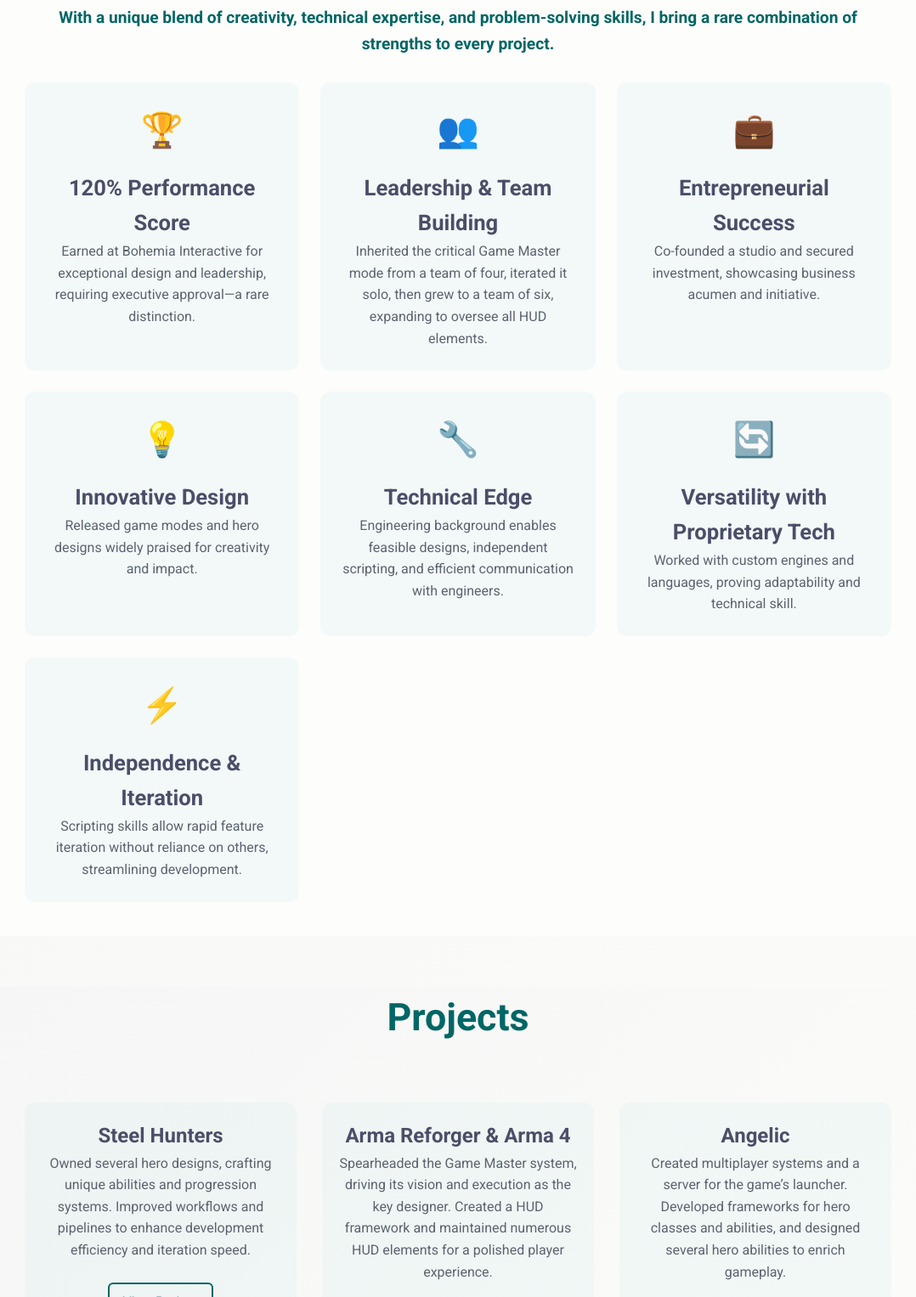
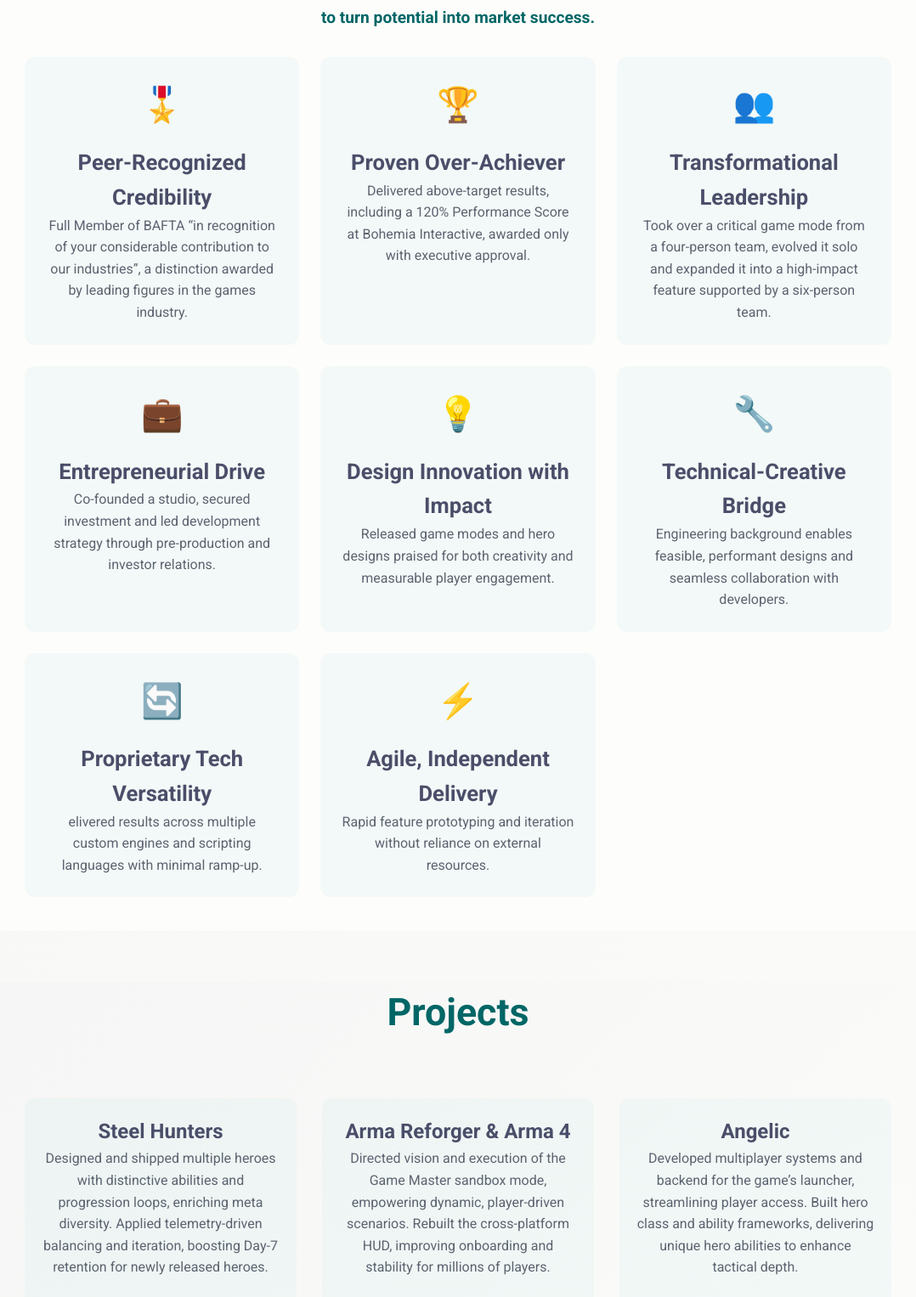
Before and after one commit to EmreBugday99/EmreBugday99.github.io, a plain HTML site: page index.html in a window 1280 px wide. Shown: the part 661-2188 px from the top of the page at 85% size, without its empty margins (101-1179 px from the left). Drawn offline with Linux system fonts and the light colour scheme.

Commit message:
Next iteration

```diff
--- a/data/about.json
+++ b/data/about.json
@@ -1,4 +1,4 @@
 {
     "title": "About Me",
-    "description": "I’m a battle hardened Senior Game Designer with a proven track record, boasting over five years in AAA game development and more than seven years of experience across various production scales. I specialize in designing captivating and well-balanced gameplay, elevating interactive experiences to new levels of excellence."
+    "description": "A battle-hardened creative leader and Full BAFTA member with over five years in AAA and seven across diverse production scales. I specialize in shaping gameplay that is both captivating and commercially viable, providing the creative leadership that can turn potential into market success."
 }
--- a/data/projects.json
+++ b/data/projects.json
@@ -3,25 +3,25 @@
     "projects": [
         {
             "title": "Steel Hunters",
-            "description": "Owned several hero designs, crafting unique abilities and progression systems. Improved workflows and pipelines to enhance development efficiency and iteration speed.",
+            "description": "Designed and shipped multiple heroes with distinctive abilities and progression loops, enriching meta diversity. Applied telemetry-driven balancing and iteration, boosting Day-7 retention for newly released heroes.",
             "link": "https://store.steampowered.com/app/1691340/STEEL_HUNTERS/",
             "linkText": "View Project"
         },
         {
             "title": "Arma Reforger & Arma 4",
-            "description": "Spearheaded the Game Master system, driving its vision and execution as the key designer. Created a HUD framework and maintained numerous HUD elements for a polished player experience.",
+            "description": "Directed vision and execution of the Game Master sandbox mode, empowering dynamic, player-driven scenarios. Rebuilt the cross-platform HUD, improving onboarding and stability for millions of players.",
             "link": "https://store.steampowered.com/app/1874880/Arma_Reforger/",
             "linkText": "View Project"
         },
         {
             "title": "Angelic",
-            "description": "Created multiplayer systems and a server for the game’s launcher. Developed frameworks for hero classes and abilities, and designed several hero abilities to enrich gameplay.",
+            "description": "Developed multiplayer systems and backend for the game’s launcher, streamlining player access. Built hero class and ability frameworks, delivering unique hero abilities to enhance tactical depth.",
             "link": "https://store.steampowered.com/app/1440570/Angelic_The_Chaos_Theatre/",
             "linkText": "View Project"
         },
         {
             "title": "Cats and the Other Lives",
-            "description": "Built the AI system from scratch and created a visual narrative and storytelling system. Maintained and modified third-party technologies to optimize them for project needs.",
+            "description": "Engineered AI from the ground up and built a visual storytelling system to drive narrative gameplay. Optimized third-party tools, improving performance and production workflows.",
             "link": "https://store.steampowered.com/app/1360390/Cats_and_the_Other_Lives/",
             "linkText": "View Project"
         }
--- a/data/skills.json
+++ b/data/skills.json
@@ -1,13 +1,14 @@
 {
     "title": "Skills",
     "skills": [
-        "Class and character system design",
-        "Sandbox game mode design",
-        "Ability and progression system design",
-        "Game balance and player psychology",
-        "Collaboration with cross-functional teams",
-        "Iteration based on player feedback and data",
-        "Technical proficiency with game engines and scripting languages",
-        "Design team leadership"
+        "Gameplay Systems that Drive Retention",
+        "Player Motivation & Engagement Psychology",
+        "Progression & Reward Loop Architecture",
+        "Sandbox & Emergent Play Frameworks",
+        "Competitive Balance & Meta Shaping",
+        "Cross-Discipline Creative Leadership",
+        "Data-Driven Iteration Mastery",
+        "Engine & Scripting Integration Expertise",
+        "Vision-to-Market Design Strategy"
     ]
 }
--- a/data/why_hire.json
+++ b/data/why_hire.json
@@ -1,41 +1,46 @@
 {
-    "title": "Why You Should Hire Me",
-    "subtitle": "With a unique blend of creativity, technical expertise, and problem-solving skills, I bring a rare combination of strengths to every project.",
+    "title": "Why Me",
+    "subtitle": "With a track record of elevating both creative vision and commercial performance, I bring the expertise and leadership to turn potential into market success.",
     "uspCards": [
         {
+            "icon": "🎖️",
+            "title": "Peer-Recognized Credibility",
+            "description": "Full Member of BAFTA “in recognition of your considerable contribution to our industries”, a distinction awarded by leading figures in the games industry."
+        },
+        {
             "icon": "🏆",
-            "title": "120% Performance Score",
-            "description": "Earned at Bohemia Interactive for exceptional design and leadership, requiring executive approval—a rare distinction."
+            "title": "Proven Over-Achiever",
+            "description": "Delivered above-target results, including a 120% Performance Score at Bohemia Interactive, awarded only with executive approval."
         },
         {
             "icon": "👥",
-            "title": "Leadership & Team Building",
-            "description": "Inherited the critical Game Master mode from a team of four, iterated it solo, then grew to a team of six, expanding to oversee all HUD elements."
+            "title": "Transformational Leadership",
+            "description": "Took over a critical game mode from a four-person team, evolved it solo and expanded it into a high-impact feature supported by a six-person team."
         },
         {
             "icon": "💼",
-            "title": "Entrepreneurial Success",
-            "description": "Co-founded a studio and secured investment, showcasing business acumen and initiative."
+            "title": "Entrepreneurial Drive",
+            "description": "Co-founded a studio, secured investment and led development strategy through pre-production and investor relations."
         },
         {
             "icon": "💡",
-            "title": "Innovative Design",
-            "description": "Released game modes and hero designs widely praised for creativity and impact."
+            "title": "Design Innovation with Impact",
+            "description": "Released game modes and hero designs praised for both creativity and measurable player engagement."
         },
         {
             "icon": "🔧",
-            "title": "Technical Edge",
-            "description": "Engineering background enables feasible designs, independent scripting, and efficient communication with engineers."
+            "title": "Technical-Creative Bridge",
+            "description": "Engineering background enables feasible, performant designs and seamless collaboration with developers."
         },
         {
             "icon": "🔄",
-            "title": "Versatility with Proprietary Tech",
-            "description": "Worked with custom engines and languages, proving adaptability and technical skill."
+            "title": "Proprietary Tech Versatility",
+            "description": "elivered results across multiple custom engines and scripting languages with minimal ramp-up."
         },
         {
             "icon": "⚡",
-            "title": "Independence & Iteration",
-            "description": "Scripting skills allow rapid feature iteration without reliance on others, streamlining development."
+            "title": "Agile, Independent Delivery",
+            "description": "Rapid feature prototyping and iteration without reliance on external resources."
         }
     ]
 }
--- a/index.html
+++ b/index.html
@@ -4,7 +4,7 @@
 <head>
     <meta charset="UTF-8">
     <meta name="viewport" content="width=device-width, initial-scale=1.0">
-    <title>Emre Bugday - Portfolio</title>
+    <title>Emre Bugday</title>
     <link href="https://fonts.googleapis.com/css2?family=Roboto:wght@300;400;700&display=swap" rel="stylesheet">
     <link rel="stylesheet" href="css/main.css">
     <link rel="stylesheet" href="css/about.css">
@@ -22,7 +22,7 @@
     <!-- Header Section -->
     <header>
         <h1>Emre Bugday</h1>
-        <p>Senior Game Designer</p>
+        <p>Battle-Hardened Creative Leader & BAFTA Member</p>
     </header>
 
     <!-- About Section -->
```
